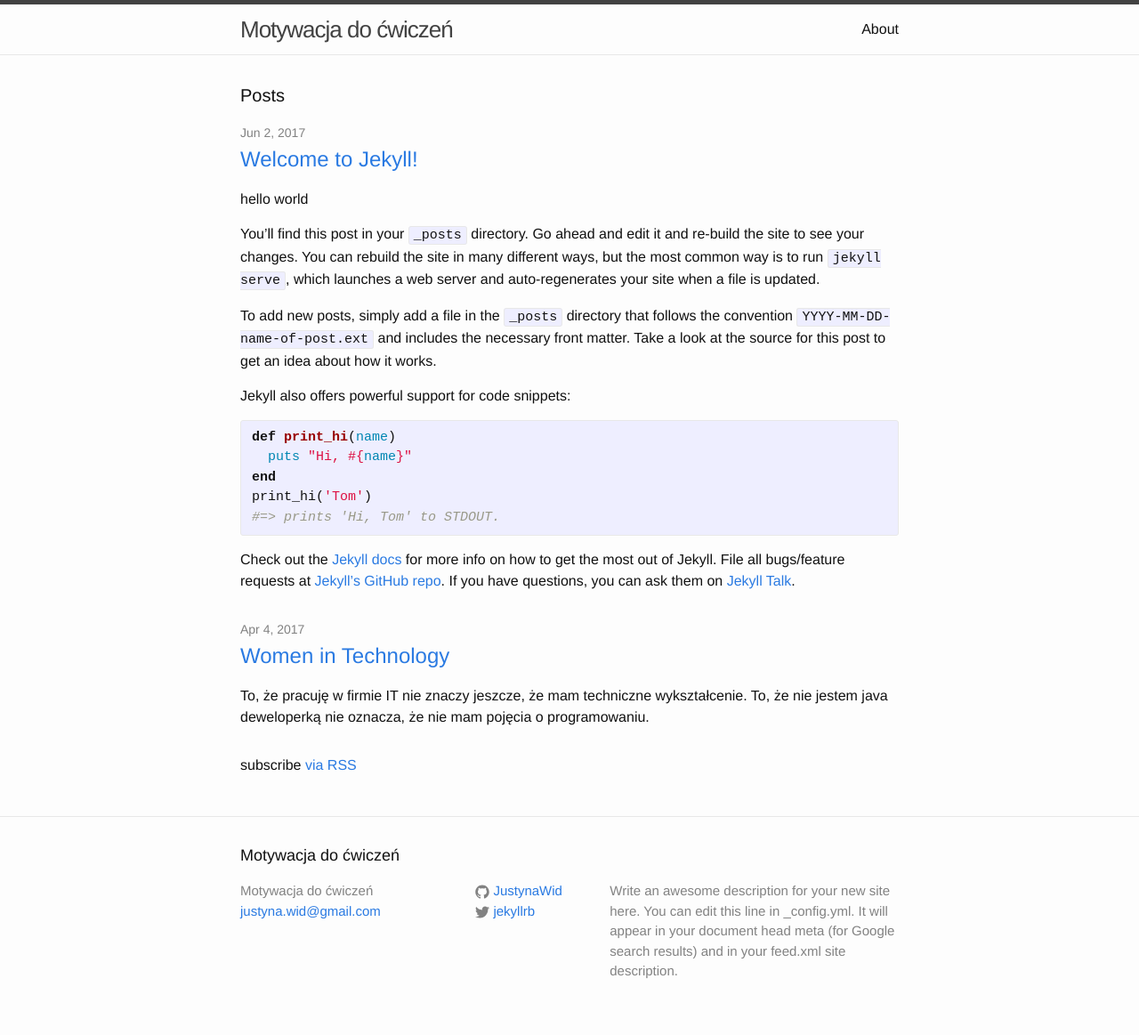
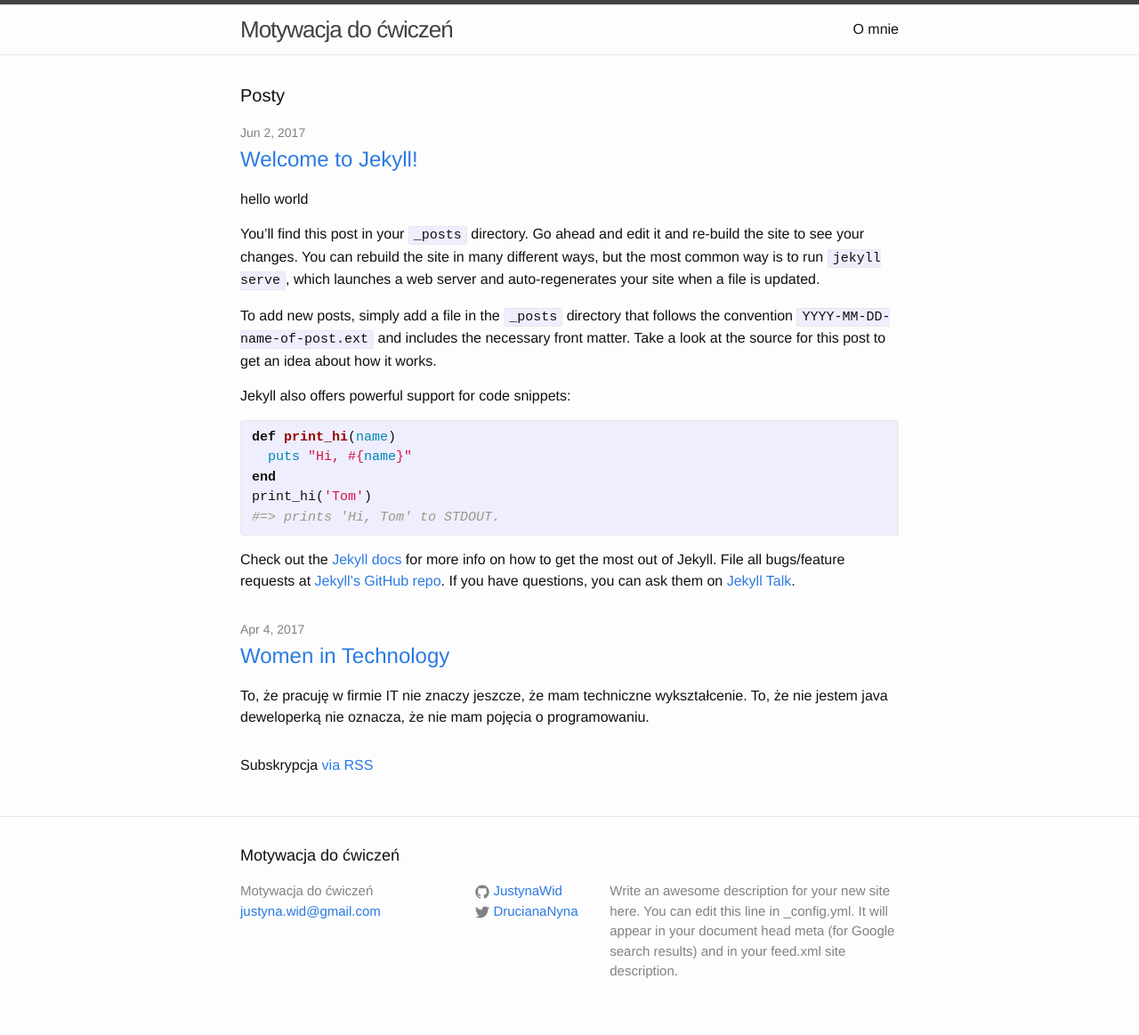
Before and after one commit to JustynaWid/JustynaWid.github.io, a Jekyll site: the page built from index.html, in a window 1280 px wide. Shown: the whole page at 89% size. Built offline with Jekyll 4.4.1, drawn with Linux system fonts in a browser that asks for light colours.

Commit message:
general changes
pierwszy post

```diff
--- a/_config.yml
+++ b/_config.yml
@@ -14,7 +14,7 @@
   Google search results) and in your feed.xml site description.
 baseurl: "" # the subpath of your site, e.g. /blog
 url: "http://yourdomain.com" # the base hostname & protocol for your site
-twitter_username: jekyllrb
+twitter_username: DrucianaNyna
 github_username:  JustynaWid
 
 # Build settings
--- a/about.md
+++ b/about.md
@@ -1,6 +1,6 @@
 ---
 layout: page
-title: About
+title: O mnie
 permalink: /about/
 ---
 
--- a/index.html
+++ b/index.html
@@ -4,7 +4,7 @@
 
 <div class="home">
 
-  <h1 class="page-heading">Posts</h1>
+  <h1 class="page-heading">Posty</h1>
 
   <ul class="post-list">
     {% for post in site.posts %}
@@ -20,6 +20,6 @@
     {% endfor %}
   </ul>
 
-  <p class="rss-subscribe">subscribe <a href="{{ "/feed.xml" | prepend: site.baseurl }}">via RSS</a></p>
+  <p class="rss-subscribe">Subskrypcja <a href="{{ "/feed.xml" | prepend: site.baseurl }}">via RSS</a></p>
 
 </div>
```
